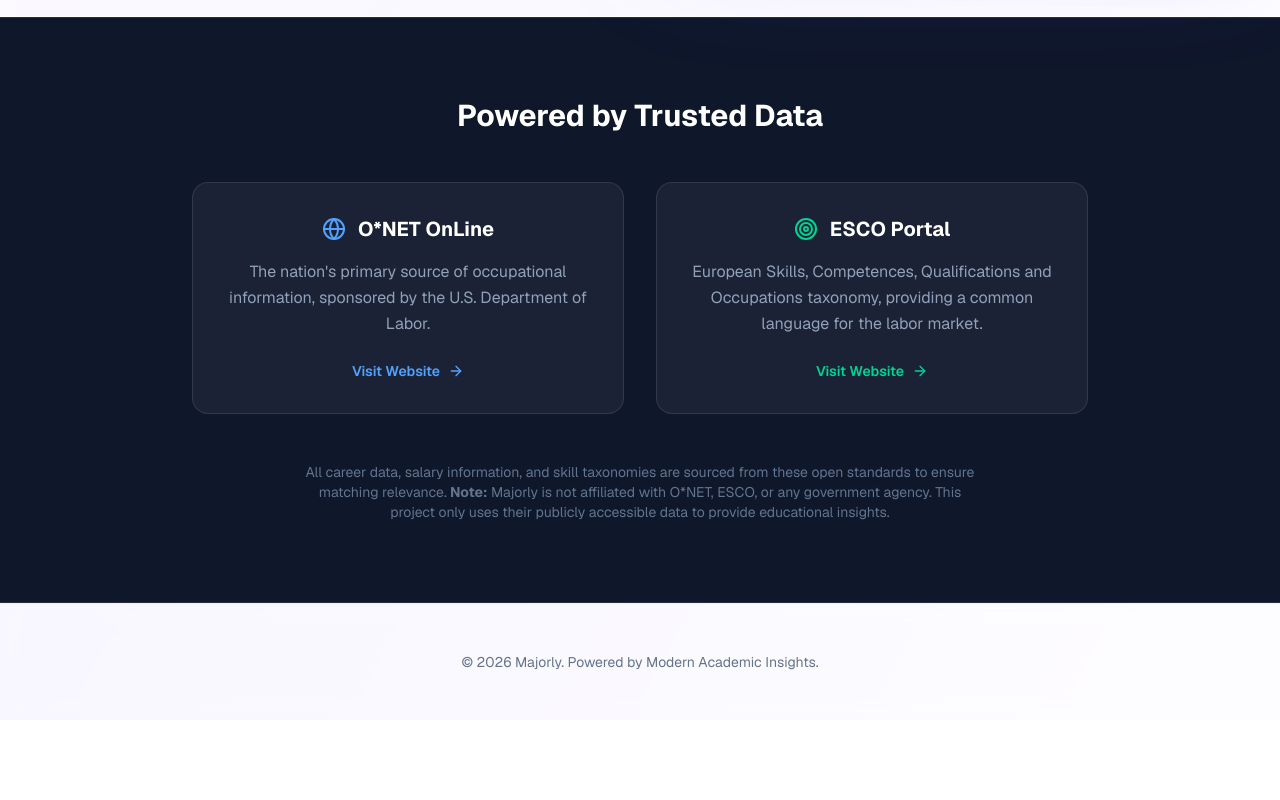
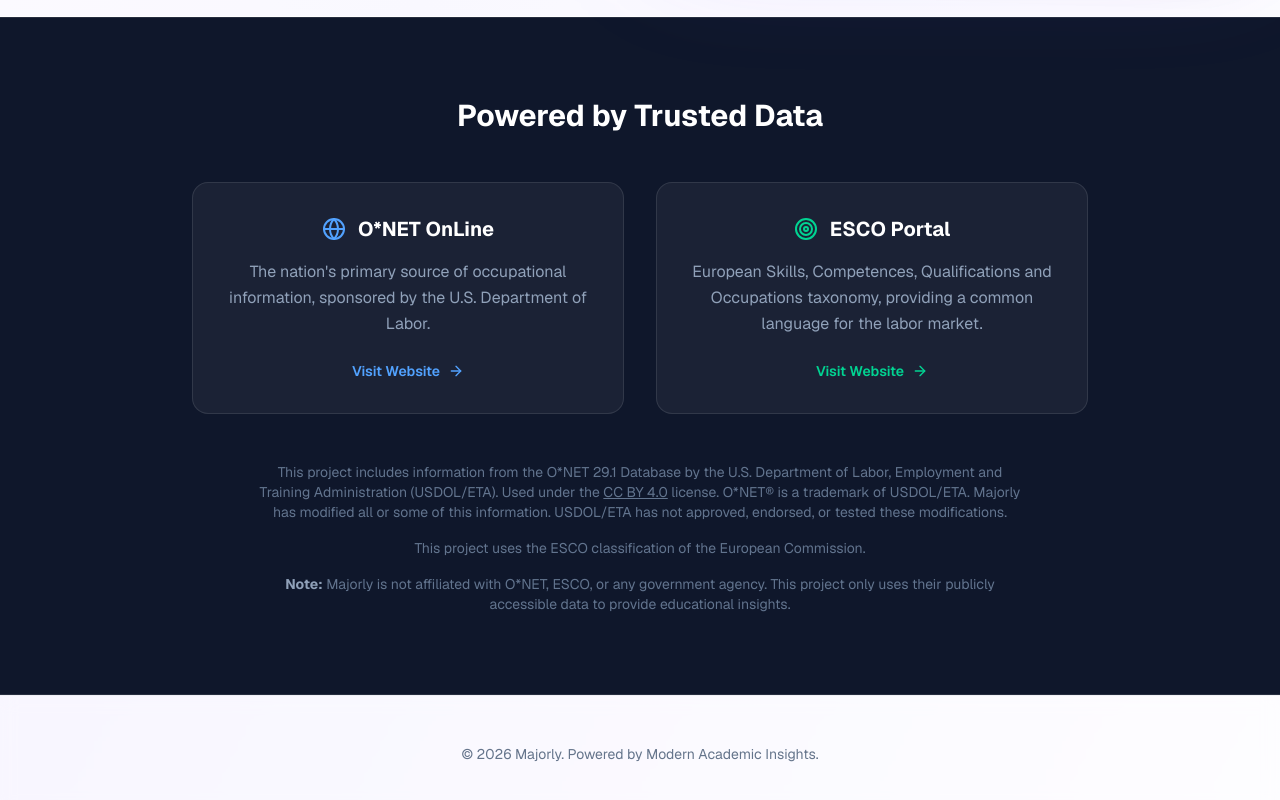
Before and after one commit to Nour-Al-Hazzouri/majorly, a Next.js app in the folder frontend/: page /about in a window 1280 px wide. Shown: the part 1658-2458 px from the top of the page. Before the commit the page ends 2378 px from the top, so only its background shows below. Built offline with nearby package versions, Linux system fonts and the light colour scheme; no server answers.

Commit message:
Minor Modifications in About Us Page

```diff
--- a/frontend/app/about/page.tsx
+++ b/frontend/app/about/page.tsx
@@ -173,10 +173,17 @@
                             </span>
                         </a>
                     </div>
-                    <p className="mt-12 text-sm text-slate-500 max-w-2xl mx-auto">
-                        All career data, salary information, and skill taxonomies are sourced from these open standards to ensure matching relevance.
-                        <strong> Note:</strong> Majorly is not affiliated with O*NET, ESCO, or any government agency. This project only uses their publicly accessible data to provide educational insights.
-                    </p>
+                    <div className="mt-12 text-sm text-slate-500 max-w-3xl mx-auto space-y-4">
+                        <p>
+                            This project includes information from the O*NET 29.1 Database by the U.S. Department of Labor, Employment and Training Administration (USDOL/ETA). Used under the <a href="https://creativecommons.org/licenses/by/4.0/" target="_blank" rel="noopener noreferrer" className="underline hover:text-slate-400">CC BY 4.0</a> license. O*NET® is a trademark of USDOL/ETA. Majorly has modified all or some of this information. USDOL/ETA has not approved, endorsed, or tested these modifications.
+                        </p>
+                        <p>
+                            This project uses the ESCO classification of the European Commission.
+                        </p>
+                        <p>
+                            <strong className="text-slate-400">Note:</strong> Majorly is not affiliated with O*NET, ESCO, or any government agency. This project only uses their publicly accessible data to provide educational insights.
+                        </p>
+                    </div>
                 </div>
             </section>
 
```
